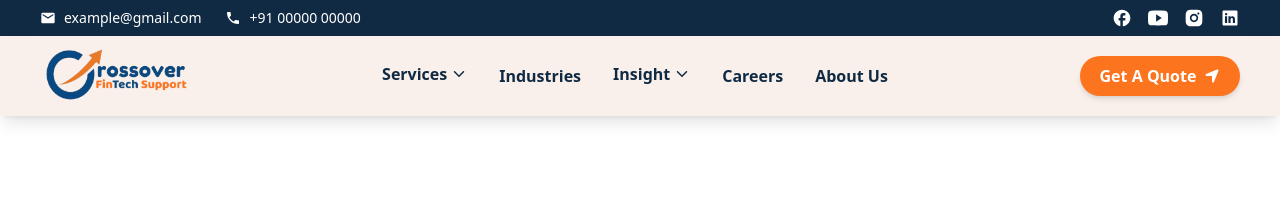
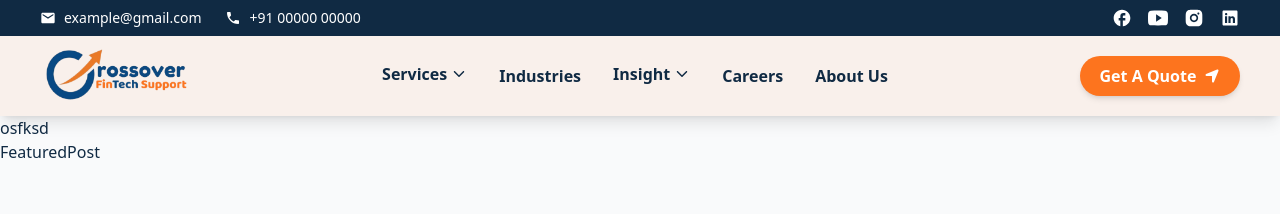
Before and after one commit to CFS-TECH/repo-1, a Next.js app: page /blog in a window 1280 px wide. Before the commit this address had no page. Shown: the top 214 px of the page. Built offline with nearby package versions, Linux system fonts and the light colour scheme.

Commit message:
page Setup

```diff
--- /dev/null
+++ b/app/blog/page.js
@@ -0,0 +1,12 @@
+import BlogPage from '@/page/Blogs/BlogPage'
+import React from 'react'
+
+const page = () => {
+  return (
+    <div>
+        <BlogPage/>
+    </div>
+  )
+}
+
+export default page
--- /dev/null
+++ b/page/Blogs/BlogBanner.jsx
@@ -0,0 +1,11 @@
+
+import React, { useState } from 'react'
+
+const BlogBanner = () => {
+    const [d, setD]=useState("osfksd")
+  return (
+    <div>{d}</div>
+  )
+}
+
+export default BlogBanner
--- /dev/null
+++ b/page/Blogs/BlogPage.jsx
@@ -0,0 +1,15 @@
+"use client"
+import React from 'react'
+import BlogBanner from './BlogBanner'
+import FeaturedPost from './FeaturedPost'
+
+const BlogPage = () => {
+  return (
+    <div>
+        <BlogBanner/>
+        <FeaturedPost/>
+    </div>
+  )
+}
+
+export default BlogPage
--- /dev/null
+++ b/page/Blogs/FeaturedPost.jsx
@@ -0,0 +1,9 @@
+import React from 'react'
+
+const FeaturedPost = () => {
+  return (
+    <div>FeaturedPost</div>
+  )
+}
+
+export default FeaturedPost
```
Also changed, not shown: 1 other file (tests, documents, lock files or other folders).
